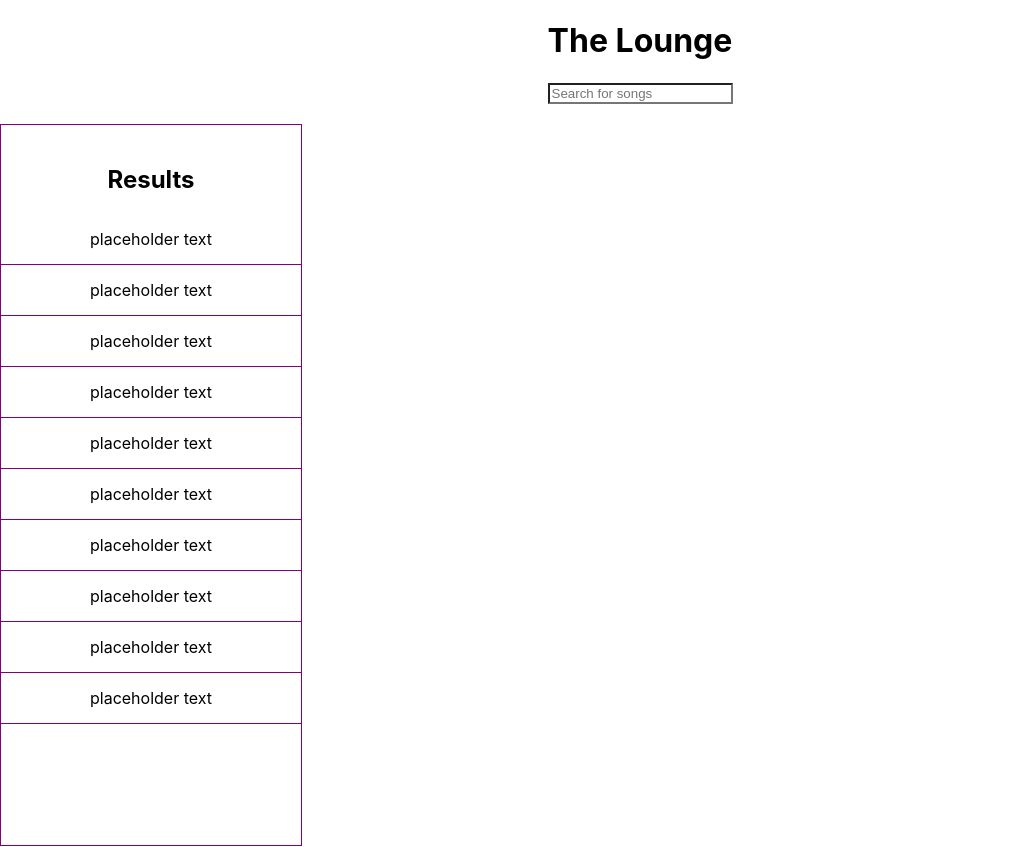
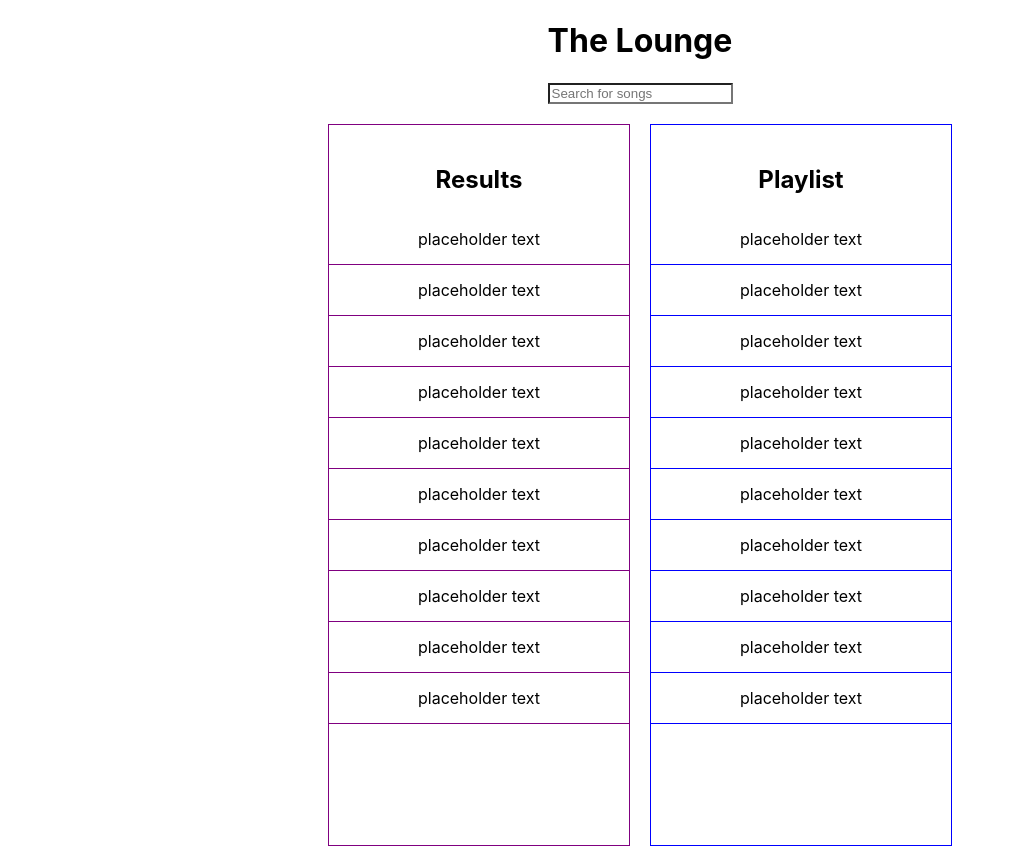
Before and after one commit to kelseywarren/Playlist-App, a React (Create React App) app: page / in a window 1280 px wide. Shown: the top 847 px of the page, without its empty margins (0-1015 px from the left). Built offline with nearby package versions, Linux system fonts and the light colour scheme.

Commit message:
flex box addition and playlist css edits

```diff
--- a/src/App.css
+++ b/src/App.css
@@ -36,3 +36,9 @@
     transform: rotate(360deg);
   }
 }
+
+.result-playlist {
+  display: flex;
+  justify-content: center;
+  gap: 20px;
+}
--- a/src/Playlist/playlist-style.css
+++ b/src/Playlist/playlist-style.css
@@ -1,15 +1,15 @@
-.playListContainer {
+.playlistContainer {
     padding-top: 20px;
 }
 
-.playList {
+.playlist {
     padding-top: 20px;
     width: 300px;
     height: 700px;
-    border: 1px solid purple;
+    border: 1px solid blue;
 }
 
 .play {
     padding: 15px;
-    border-bottom: 1px solid purple;
+    border-bottom: 1px solid blue;
 }
```
